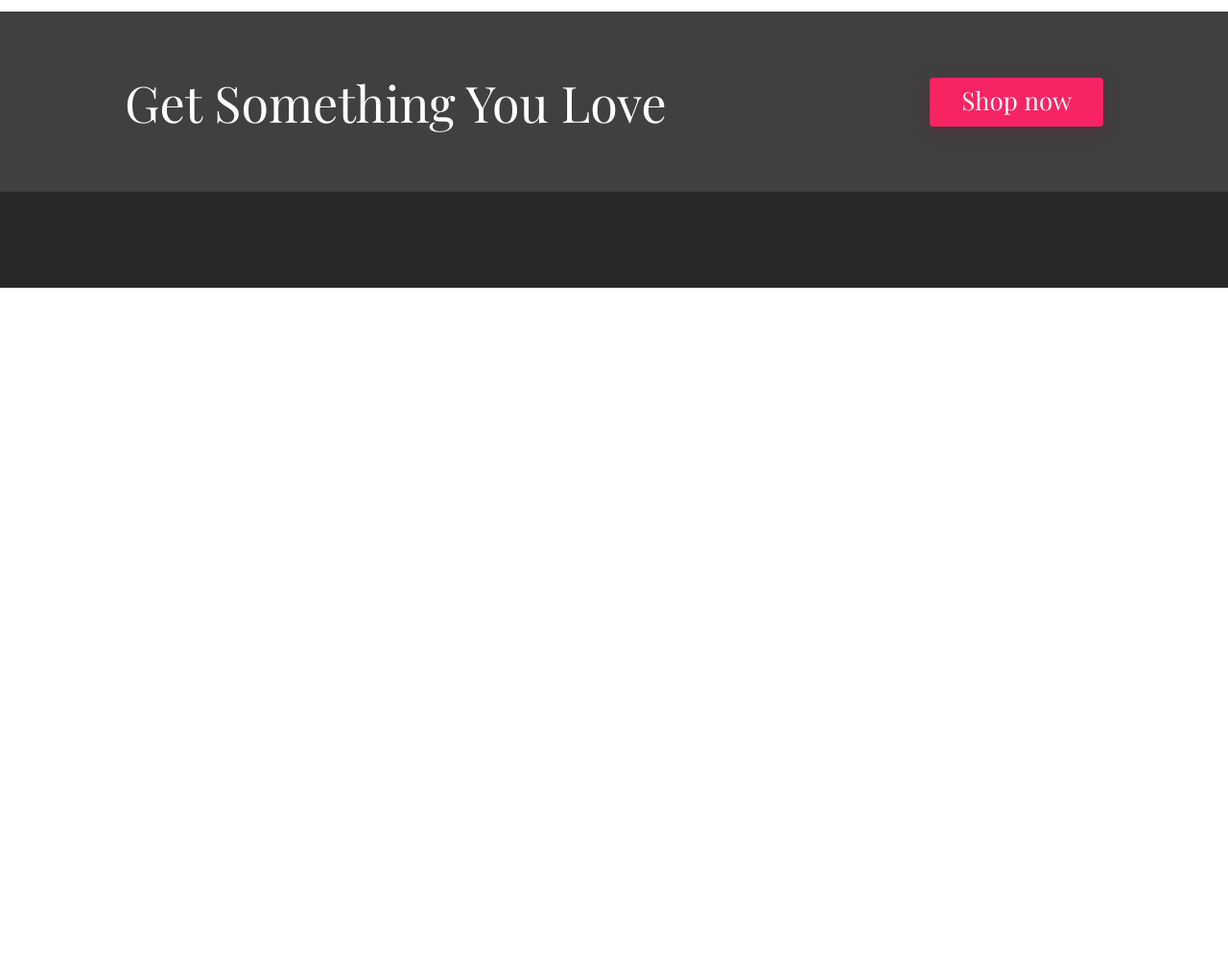
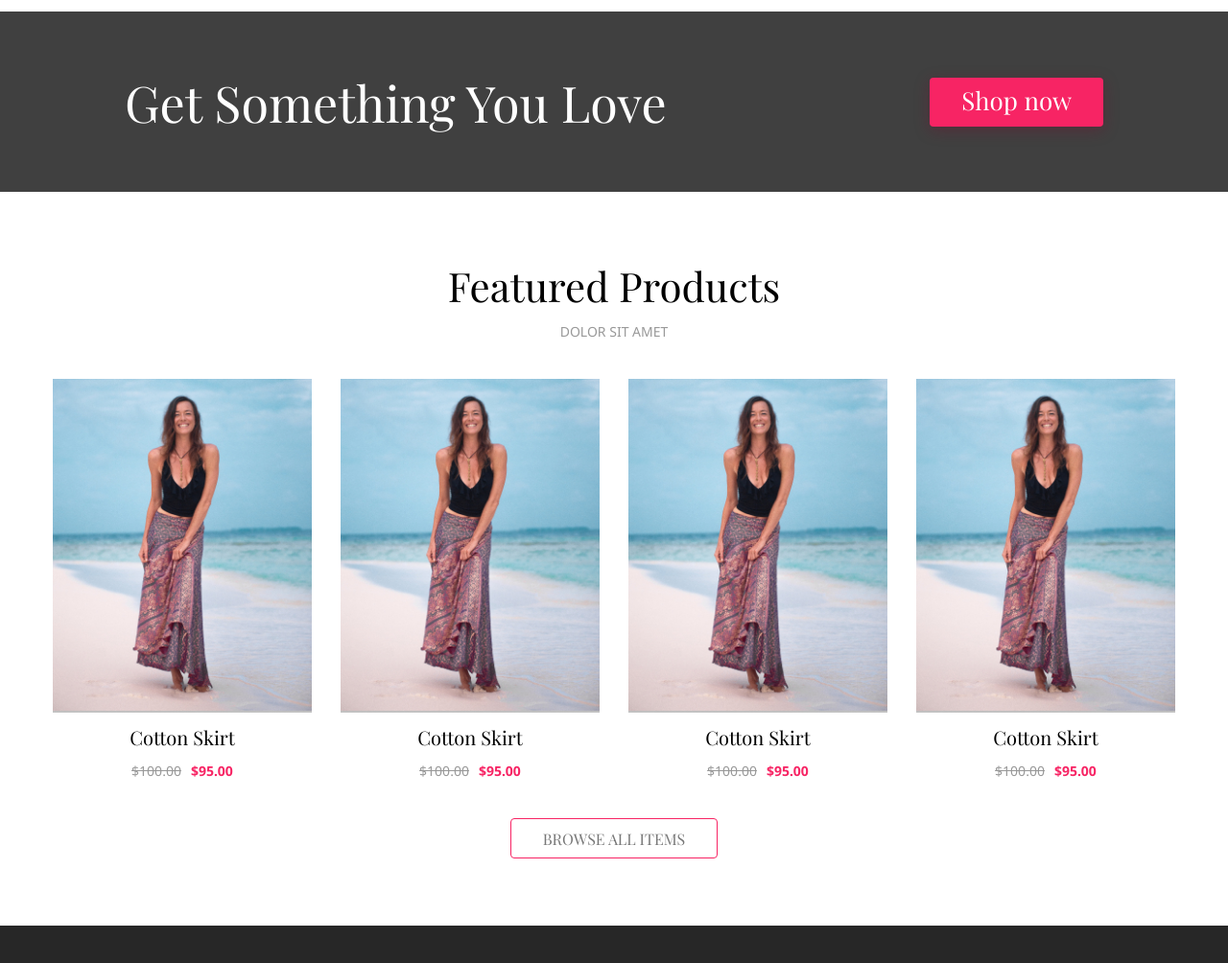
Before and after one commit to gleb-erokhin/shop, a website: page src/html/index.html in a window 1280 px wide. Shown: the part 1341-2345 px from the top of the page at 96% size. Before the commit the page ends 1641 px from the top, so only its background shows below. Drawn offline with nearby package versions, Linux system fonts and the light colour scheme; files that its build step writes are made by us from their sources; files whose address does not match are found by name.

Commit message:
избранные продукты верстка готова

```diff
--- /dev/null
+++ b/src/html/blocks/featured-products.html
@@ -0,0 +1,23 @@
+<section class="products-featured">
+    <div class="container">
+
+        <div class="products__header">
+            <h2 class="title-2">Featured Products</h2>
+            <p class="subtitle">dolor sit amet</p>
+        </div>
+
+        <div class="products__cards">
+
+            @@include('card.html')
+            @@include('card.html')
+            @@include('card.html')
+            @@include('card.html')
+
+        </div>
+
+        <div class="products__btn-wrapper">
+            <a class="btn btn--outline" href="#!">Browse all items</a>
+        </div>
+
+    </div>
+</section>
--- a/src/html/index.html
+++ b/src/html/index.html
@@ -14,6 +14,7 @@
         @@include('blocks/header.html')
         @@include('blocks/new-products.html')
         @@include('blocks/info-section.html')
+        @@include('blocks/featured-products.html')
         @@include('blocks/footer.html')
 
         <script src="./js/index.bundle.js"></script>
--- a/src/scss/blocks/_new-products.scss
+++ b/src/scss/blocks/_new-products.scss
@@ -25,3 +25,9 @@
         text-align: center;
     }
 }
+
+.products-featured {
+    padding-top: 70px;
+    padding-bottom: 70px;
+
+}
```
Also changed, not shown: build/css/main.css, build/img/info/special.jpg (added), build/index.html, src/img/info/special.jpg (added).
